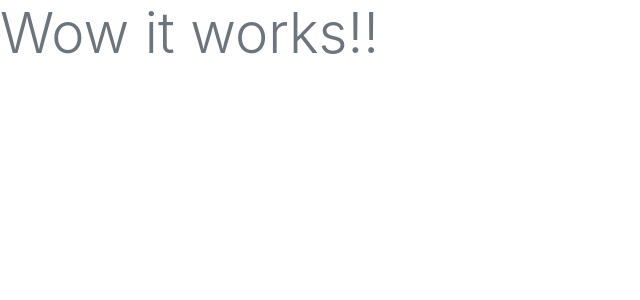
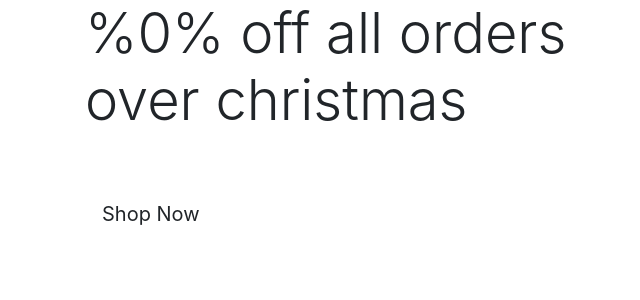
Before and after one commit to struk49/podgeandrubblestore, a Django app: page / in a window 1280 px wide. Shown: the top 300 px of the page, without its empty margins (0-640 px from the left). Run offline with Django 3.2, Linux system fonts and the light colour scheme.

Commit message:
added home page content

```diff
--- a/home/templates/home/index.html
+++ b/home/templates/home/index.html
@@ -1,6 +1,29 @@
 {% extends 'base.html' %}
 {% load static %}
 
+{% block page_header %}
+    <div class="header-container">
+        <div class="row">
+            <div class="col">
+
+            </div>
+        </div>
+    </div>
+{% endblock %}
+
 {% block content %}
-    <h1 class="display-4 text-secondary">Wow it works!!</h1>
+    <div class="container h-100">
+        <div class="row h-100">
+            <div class="col-7 col-md-6 my-auto">
+                <h2 class="display-4 logo-font text-black">
+                    %0% off all orders over christmas
+                </h2>
+                <div class="my-5">
+                    <h4>
+                        <a href="" class="shop-now-button btn btn-lg rounded-0 text-upprcase py-3">Shop Now</a>
+                    </h4>
+                </div>
+            </div>
+        </div>
+    </div>
 {% endblock %}
--- a/podgeandrubble/settings.py
+++ b/podgeandrubble/settings.py
@@ -26,7 +26,7 @@ SECRET_KEY = 'django-insecure-e62gx-a+ah%ol%aqzr&krfi4mc!0o1a!&9h*-!)8tu0r3d4h+2
 # SECURITY WARNING: don't run with debug turned on in production!
 DEBUG = True
 
-ALLOWED_HOSTS = ['8000-struk49-podgeandrubbles-l41dfsr83y8.ws-eu106.gitpod.io']
+ALLOWED_HOSTS = ['8000-struk49-podgeandrubbles-ak4f2cudgzn.ws-eu106.gitpod.io']
 
 
 # Application definition
```
